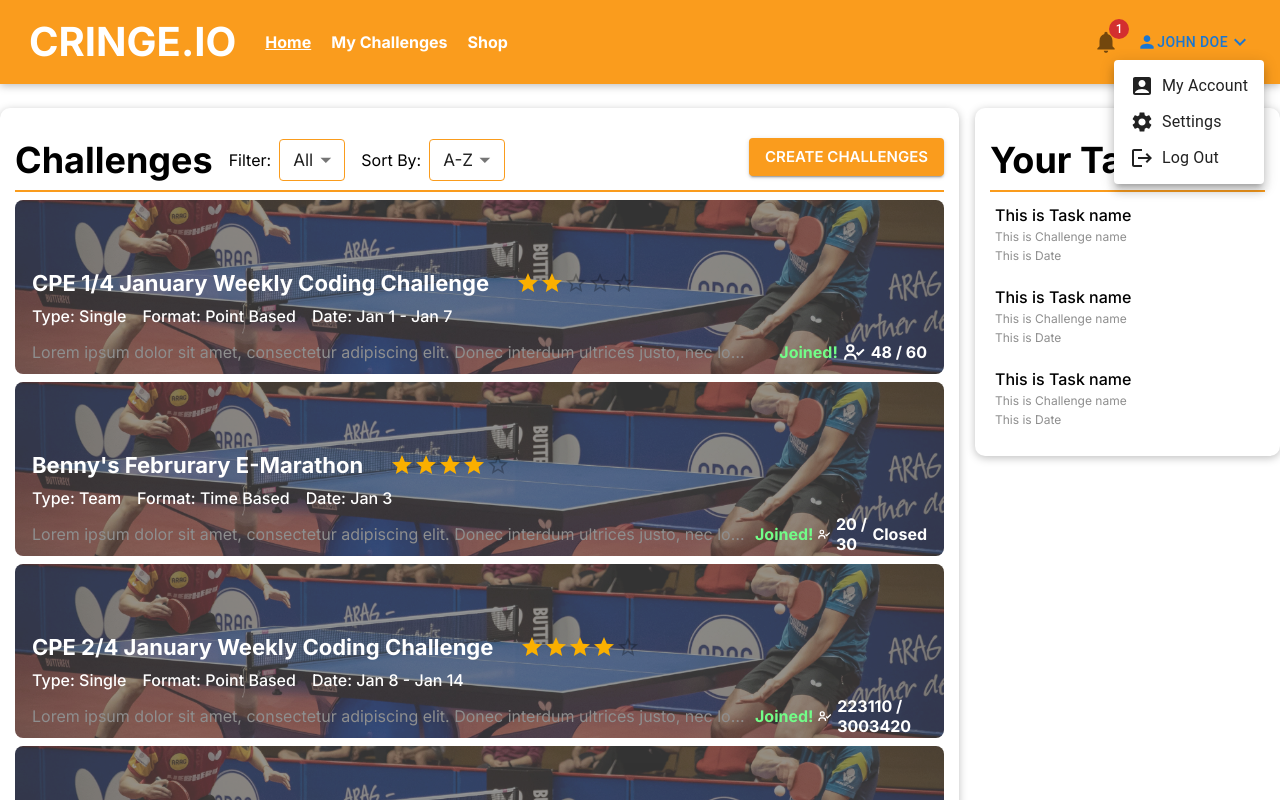
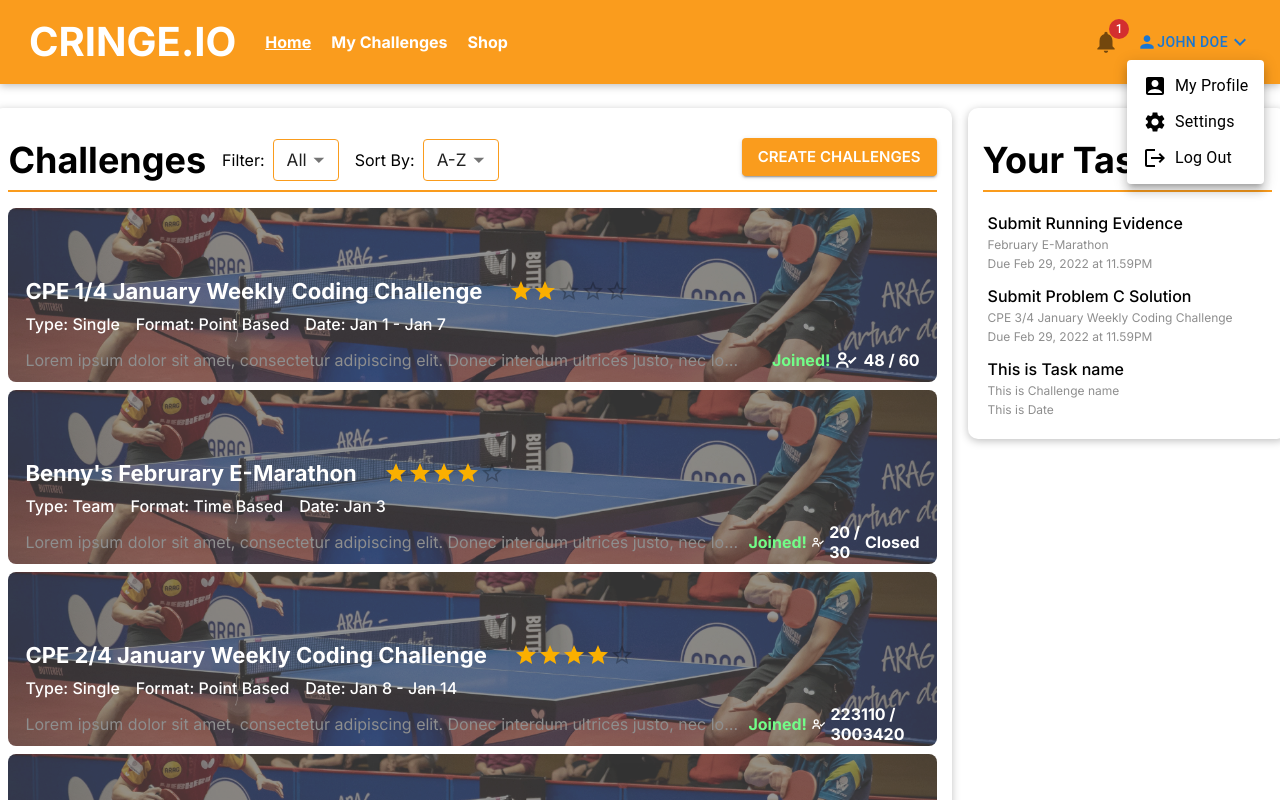
Before and after one commit to iambaangkok/challenge-organizer-frontend, a Next.js app: page /home in a window 1280 px wide. Both pictures are taken after a click on the button "JOHN DOE". Shown: the top 800 px of the page. Built offline with nearby package versions, Linux system fonts and the light colour scheme.

Commit message:
add link to navbar dropdown menu

```diff
--- a/components/homepage/ChallengeCard.tsx
+++ b/components/homepage/ChallengeCard.tsx
@@ -32,7 +32,7 @@ export default function ChallengeCard(data: challengeData) {
 
     return (
         // Set to some route
-        <Link href='/mychallenge' className='no-underline'>
+        <Link id={data.challengeName} href='/mychallenge' className='no-underline'>
             <>
                 <div className={styles.ChallengeCard + ' flex flex-col justify-end select-none relative overflow-hidden'}>
 
--- a/components/homepage/ChallengeDashboard.tsx
+++ b/components/homepage/ChallengeDashboard.tsx
@@ -133,7 +133,7 @@ export default function ChallengeDashboard() {
                 </div>
             </div>
             <hr/>
-            <div className='flex flex-col space-y-2'>
+            <div className='flex flex-col space-y-2 py-2'>
                 {testChallengeList.map((challenge, index) => {
                     return (
                         <ChallengeCard key={index} {...challenge} />
--- a/components/homepage/TaskDashboard.tsx
+++ b/components/homepage/TaskDashboard.tsx
@@ -14,7 +14,7 @@ export default function TaskDashboard() {
             <div>
                 <hr />
             </div>
-            <div className={styles.TaskList + ' flex flex-col'}>
+            <div className={styles.TaskList + ' flex flex-col space-y-1.5 py-2'}>
                 {
                     testTaskList.map((task, index) => {
                         return <Task key={index} {...task}></Task>
--- a/components/homepage/css/TaskDashboard.module.css
+++ b/components/homepage/css/TaskDashboard.module.css
@@ -1,11 +1,6 @@
 .TaskDashboard {
     padding: 30px 15px 10px;
-    width: 275px;
+    width: 309px;
     height: 100%;
     border-radius: 10px;
 }
-
-.TaskList {
-    padding: 0px 0px 15px 0px;
-    gap: 15px;
-}
--- a/components/navbar/MenuDropDown.tsx
+++ b/components/navbar/MenuDropDown.tsx
@@ -10,6 +10,7 @@ import KeyboardArrowDownIcon from '@mui/icons-material/KeyboardArrowDown';
 import PersonIcon from '@mui/icons-material/Person';
 
 import styles from '../navbar/css/MenuDropDown.module.css'
+import Link from 'next/link';
 
 export default function MenuDropDown() {
 
@@ -28,26 +29,36 @@ export default function MenuDropDown() {
     <div>
       <Button
         onClick={handleClick}
-        className = {styles.MenuDropDownButton + ' TextBold'}
+        className={styles.MenuDropDownButton + ' TextBold'}
       >
-        <PersonIcon sx = {{ fontSize:20 }} /> {Username} <KeyboardArrowDownIcon className={styles.ButtonIcon}/>
+        <PersonIcon sx={{ fontSize: 20 }} /> {Username} <KeyboardArrowDownIcon className={styles.ButtonIcon} />
       </Button>
+
 
       <Menu
         anchorEl={anchorEl}
         open={open}
         onClose={handleClose}
       >
-        <MenuItem onClick={handleClose} className='flex space-x-2 TextRegular'>
-          <AccountBoxIcon></AccountBoxIcon> <div>My Account</div>
+        <MenuItem onClick={handleClose} className='TextRegular'>
+          <Link href='/profile' className='no-underline flex space-x-2 text-black'>
+            <AccountBoxIcon></AccountBoxIcon> <div>My Profile</div>
+          </Link>
         </MenuItem>
-        <MenuItem onClick={handleClose} className='flex space-x-2 TextRegular'>
-          <SettingsIcon></SettingsIcon> <div>Settings</div>
+
+        <MenuItem onClick={handleClose} className='TextRegular'>
+          <Link href='/settings' className='no-underline flex space-x-2 text-black'>
+            <SettingsIcon></SettingsIcon> <div>Settings</div>
+          </Link>
         </MenuItem>
-        <MenuItem onClick={handleClose} className='flex space-x-2 TextRegular'>
-          <LogoutIcon></LogoutIcon> <div>Log Out</div>
+
+        <MenuItem onClick={handleClose} className='TextRegular'>
+          <Link href='/logout' className='no-underline flex space-x-2 text-black'>
+            <LogoutIcon></LogoutIcon> <div>Log Out</div>
+          </Link>
         </MenuItem>
       </Menu>
+
 
     </div>
   );
--- a/lib/taskList.js
+++ b/lib/taskList.js
@@ -1,14 +1,14 @@
 export const testTaskList = [
     {
-        taskName: 'This is Task name',
-        challengeName: 'This is Challenge name',
-        dueDate: 'This is Date',
+        taskName: 'Submit Running Evidence',
+        challengeName: 'February E-Marathon',
+        dueDate: 'Due Feb 29, 2022 at 11.59PM',
         finished: true
     } ,
     {
-        taskName: 'This is Task name',
-        challengeName: 'This is Challenge name',
-        dueDate: 'This is Date',
+        taskName: 'Submit Problem C Solution',
+        challengeName: 'CPE 3/4 January Weekly Coding Challenge',
+        dueDate: 'Due Feb 29, 2022 at 11.59PM',
         finished: false
     } ,
     {
```
Also changed, not shown: components/navbar/css/MenuDropDown.module.css (line endings or trailing spaces).
